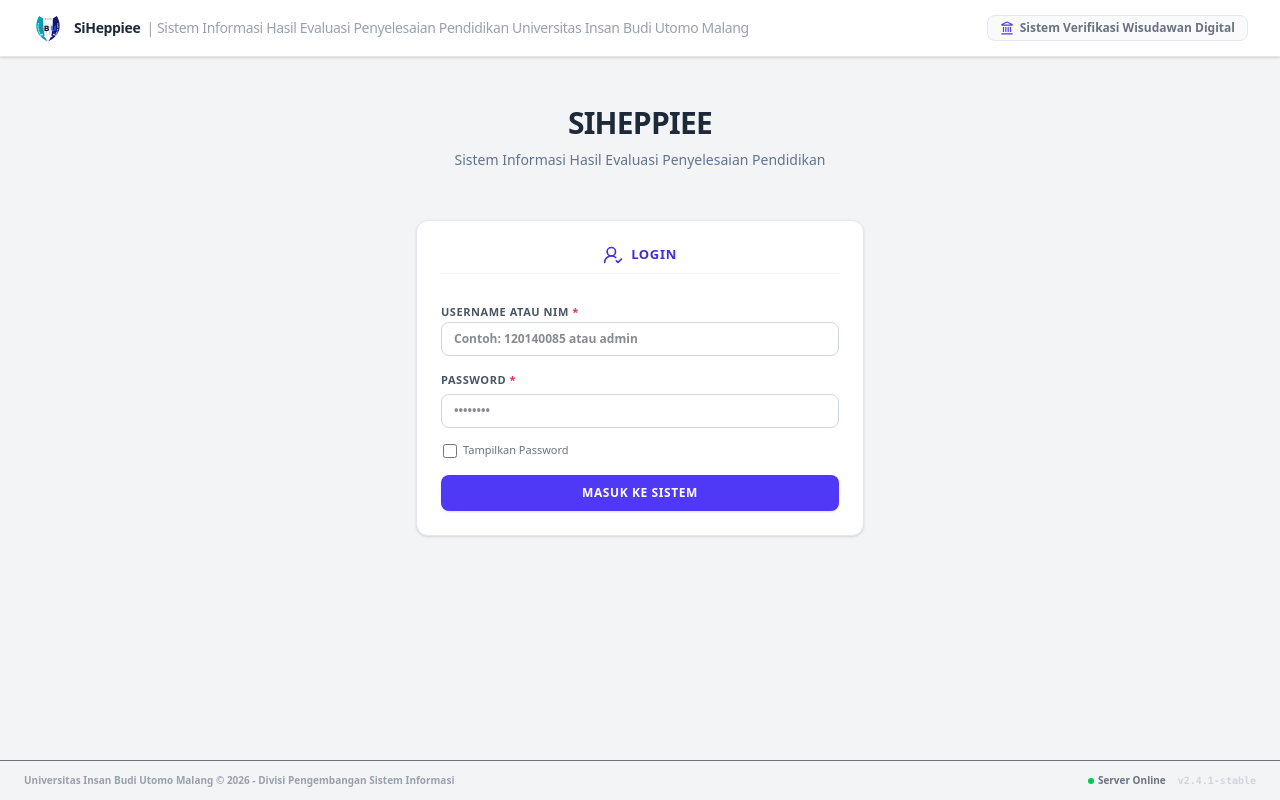
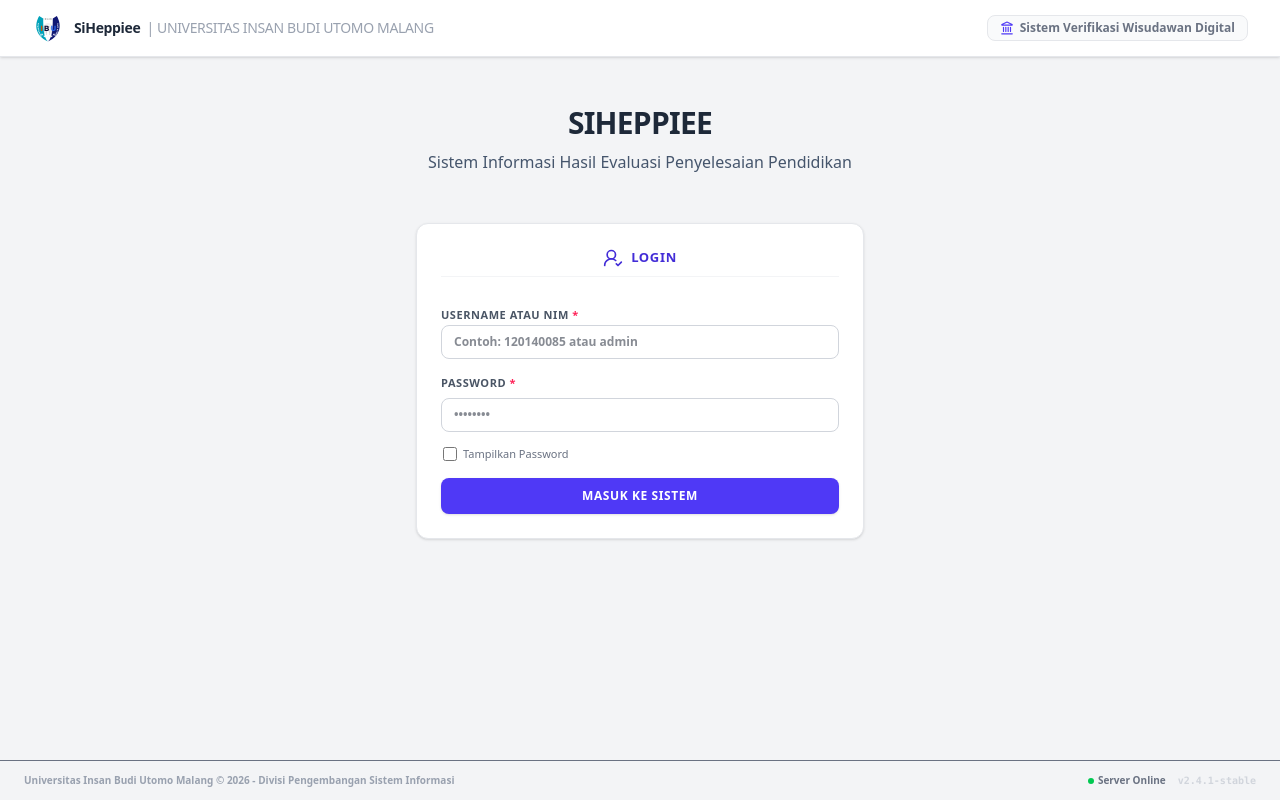
Before and after one commit to elfintermedia-glitch/siyudi-uibu, a React (Vite) app: page / in a window 1280 px wide. Built offline with nearby package versions, Linux system fonts and the light colour scheme; no server answers.

Commit message:
style: update branding and text presentation
Refine the application header text and enhance readability by increasing font size and text contrast for the SiHeppiee landing page.

```diff
--- a/src/App.tsx
+++ b/src/App.tsx
@@ -558,7 +558,7 @@ export default function App() {
               <img src="/favicon.svg" alt="Universitas Insan Budi Utomo" className="w-8 h-8 object-contain shrink-0" referrerPolicy="no-referrer" />
               <div>
                 <h1 className="text-sm font-bold text-gray-800 tracking-tight flex items-center gap-1.5">
-                  SiHeppiee <span className="text-gray-400 font-normal">| Sistem Informasi Hasil Evaluasi Penyelesaian Pendidikan Universitas Insan Budi Utomo Malang</span>
+                  SiHeppiee <span className="text-gray-400 font-normal">| UNIVERSITAS INSAN BUDI UTOMO MALANG</span>
                 </h1>
               </div>
             </div>
@@ -623,7 +623,7 @@ export default function App() {
               <h2 className="text-3xl font-extrabold text-slate-850 tracking-tight font-sans">
                 SIHEPPIEE
               </h2>
-              <p className="text-sm text-slate-500 max-w-xl mx-auto leading-relaxed">
+              <p className="text-base text-slate-600 max-w-xl mx-auto leading-relaxed">
                 Sistem Informasi Hasil Evaluasi Penyelesaian Pendidikan
               </p>
             </motion.div>
```
